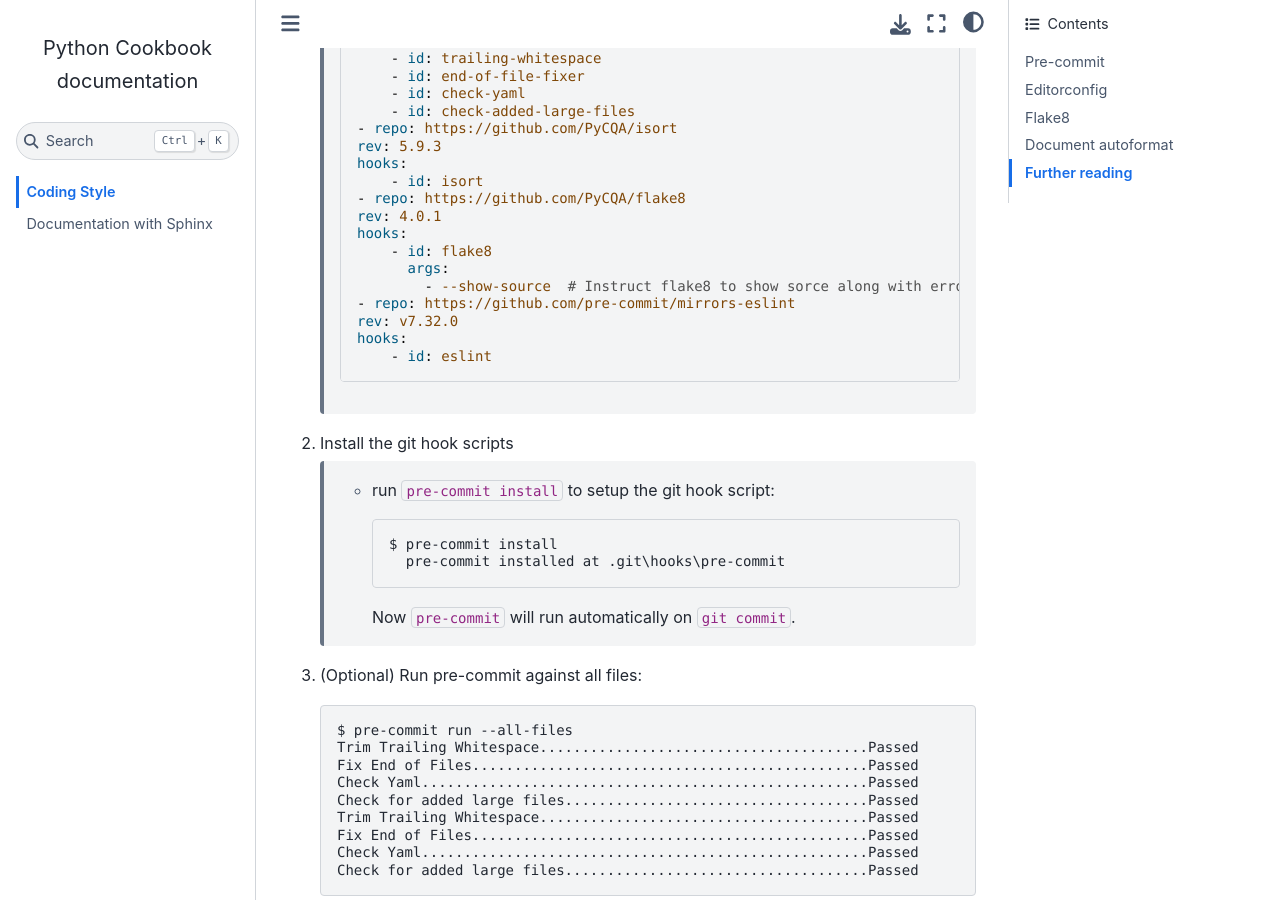
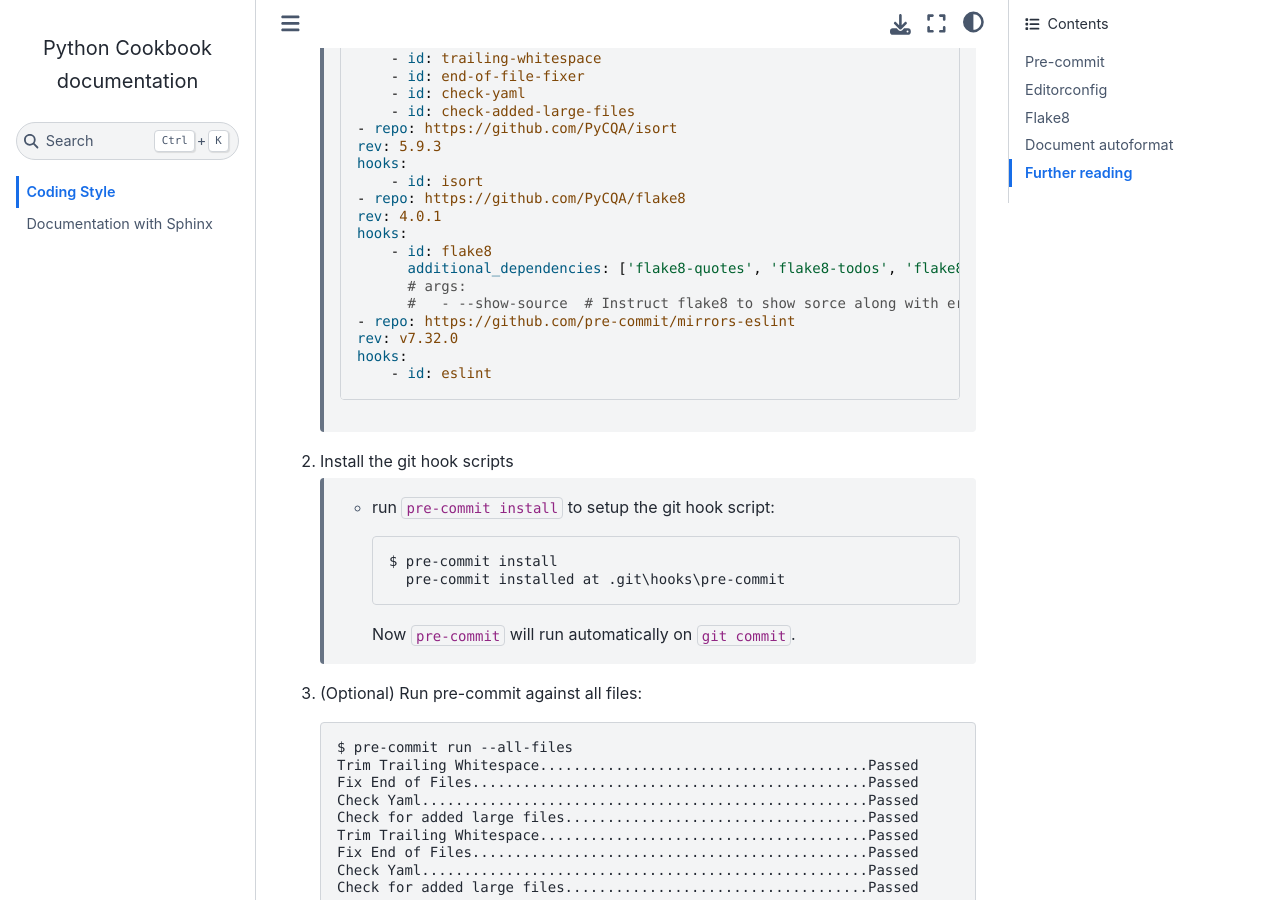
Before and after one commit to ivangeorgiev/python-cookbook, a Sphinx documentation site: the page built from docs/coding/001-coding-style.rst, in a window 1280 px wide and 900 px high, scrolled down 672 px. Built offline with Sphinx 7.4.7 and the Sphinx Book theme 1.1.4, drawn with Linux system fonts in a browser that asks for light colours; some of the changed text lies outside the part shown.

```diff
--- a/docs/coding/001-coding-style.rst
+++ b/docs/coding/001-coding-style.rst
@@ -42,8 +42,9 @@ To get started with ``pre-commit``, follow these steps:
         rev: 4.0.1
         hooks:
             - id: flake8
-              args:
-                - --show-source  # Instruct flake8 to show sorce along with error
+              additional_dependencies: ['flake8-quotes', 'flake8-todos', 'flake8-docstrings']
+              # args:
+              #   - --show-source  # Instruct flake8 to show sorce along with error. Specify in setup.cfg
         - repo: https://github.com/pre-commit/mirrors-eslint
         rev: v7.32.0
         hooks:
@@ -153,7 +154,9 @@ Add ``Flake8`` config into your ``tox.ini`` or ``setup.cfg``:
     exclude = build,.git,.tox,./tests/.env,**/migrations/*
     ignore = W504,W601
     max-line-length = 119
-
+    show-source = true
+    inline-quotes = single
+    docstring-quotes = double
 
 `In-line ignoring errors <https://flake8.pycqa.org/en/latest/user/violations.html#in-line-ignoring-errors>`_:
 
```
